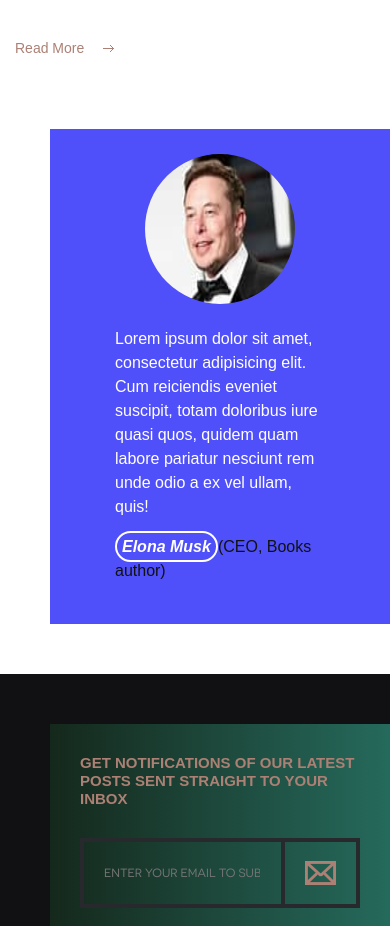
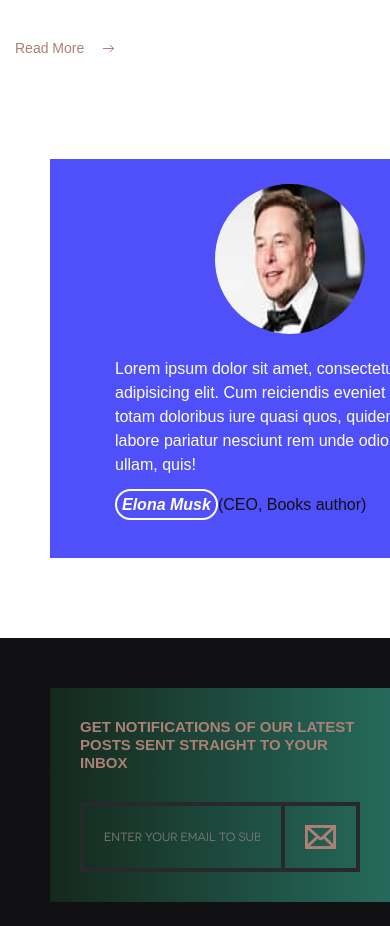
Before and after one commit to Harry654/techlawspace, a React (Create React App) app: page / in a window 390 px wide. Shown: the part 2021-2947 px from the top of the page. Built offline with nearby package versions, Linux system fonts and the light colour scheme.

Commit message:
chore: made home page responsive

```diff
--- a/src/pages/home/Home.jsx
+++ b/src/pages/home/Home.jsx
@@ -82,7 +82,7 @@ function Home() {
 						<div className="centralize">
 							<div className="col-md-8">
                                 <Slide>
-                                    <h2>Welcome to the space!   </h2>
+                                    <h2>Welcome to the space!</h2>
                                     <p className="welcome-content">Lorem ipsum dolor sit amet, consectetur adipisicing elit. Architecto labore alias nobis quam suscipit aut nostrum neque quibusdam eligendi explicabo, animi, eius beatae. Deleniti at, nam fuga accusamus non reprehenderit.  amet, consectetur adipisicing elit. Architecto labore alias nobis quam suscipit aut nostrum neque quibusdam eligendi explicabo, animi, eius beatae. Deleniti at, nam fuga accusamus non reprehenderit.</p>
                                 </Slide>
 							</div>
@@ -142,6 +142,7 @@ function Home() {
 								</div>
 							</div>
 						</div>
+					</div>
 
 						<div id="quote-block" className="quote-section transition" style={{ background: "rgb(80, 80, 250)" }}>
                             <div className='person'>
@@ -156,7 +157,6 @@ function Home() {
                             </div>
 						</div>
 
-					</div>
 				</div>
 
 			</main>
--- a/src/style.css
+++ b/src/style.css
@@ -240,8 +240,10 @@ form input[type="submit"]:hover, form input[type="submit"]:active, form input[ty
 
 /* line 131, sass/libs/_components.scss */
 .quote-section {
-  /* margin: 30px 0;  */
+  margin: 30px 0;
+  margin-right: 30px;
   padding: 50px 100px;
+  min-width: 480px;
 }
 @media screen and (max-width: 1020px) {
   .person{
@@ -249,7 +251,6 @@ form input[type="submit"]:hover, form input[type="submit"]:active, form input[ty
     flex-direction: column;
   }
   .quote-section {
-    /* margin: 30px 0;  */
     padding: 25px 25px;
   }
 }
@@ -1143,6 +1144,10 @@ form input[type="submit"]:hover, form input[type="submit"]:active, form input[ty
   background-color: rgb(0, 0, 0);
   width: 100%;
   height: 100%;
+  /* top: 0;
+  left: 0;
+  right: 0;
+  bottom: 0; */
   /* background-color: red; */
 }
 
```
